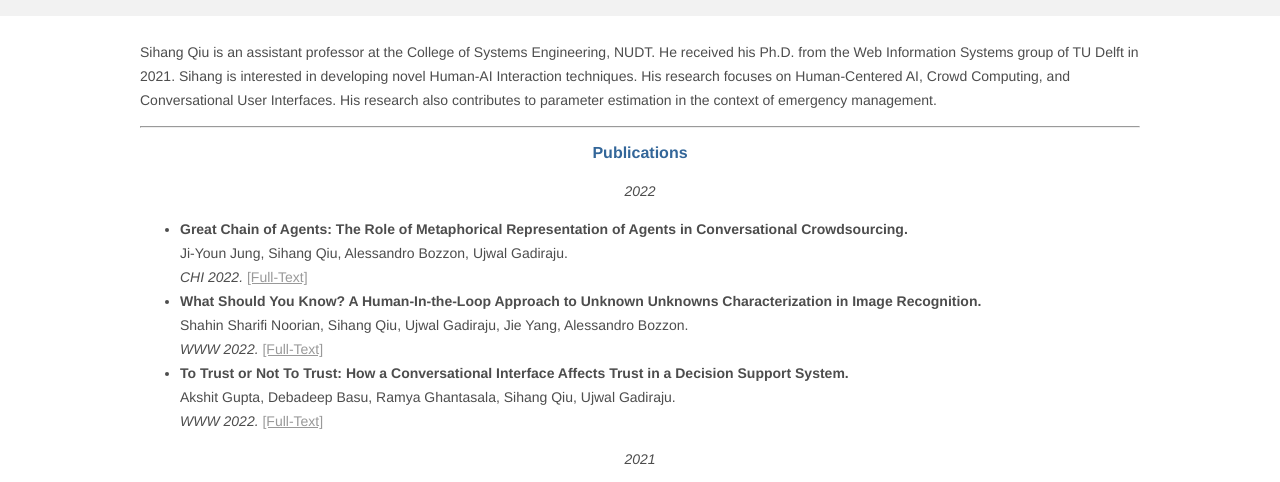
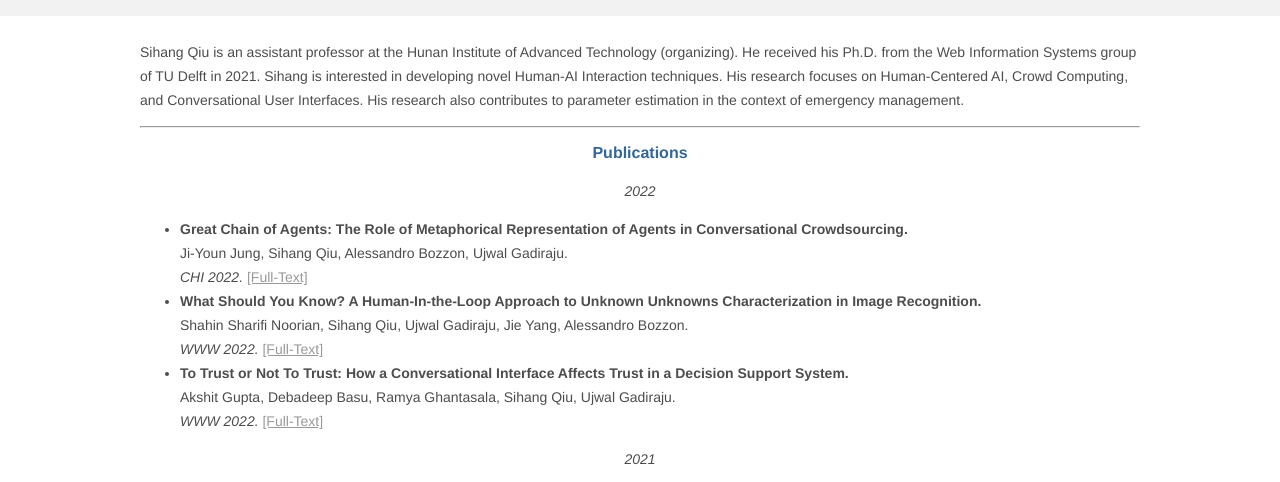
Before and after one commit to qiusihang/qiusihang.github.io, a plain HTML site: page index.html in a window 1280 px wide. Shown: the part 299-781 px from the top of the page. Drawn offline with Linux system fonts and the light colour scheme.

Commit message:
Update index.html

```diff
--- a/index.html
+++ b/index.html
@@ -35,7 +35,7 @@
 
 		<div class="content">
 			<p>
-				Sihang Qiu is an assistant professor at the College of Systems Engineering, NUDT.
+				Sihang Qiu is an assistant professor at the Hunan Institute of Advanced Technology (organizing).
 				He received his Ph.D. from the Web Information Systems group of TU Delft in 2021.
 				Sihang is interested in developing novel Human-AI Interaction techniques. His research focuses on Human-Centered AI, Crowd Computing, and Conversational User Interfaces.
 				His research also contributes to parameter estimation in the context of emergency management.
```
